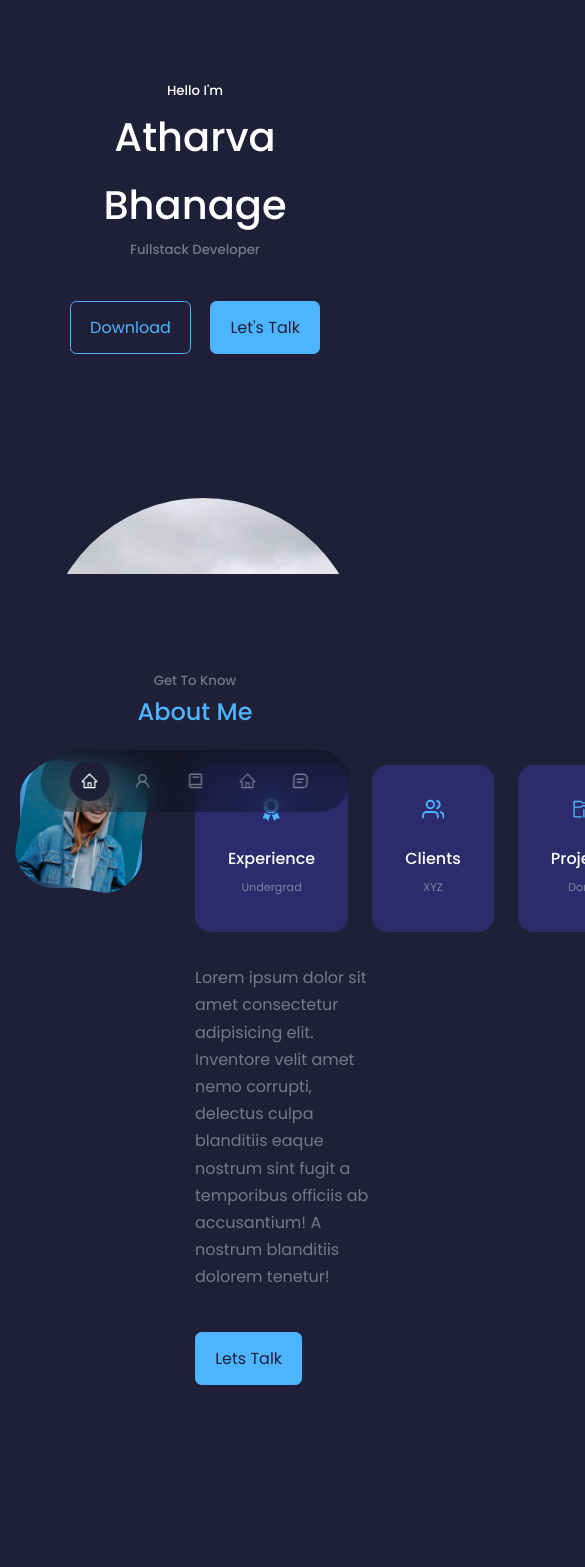
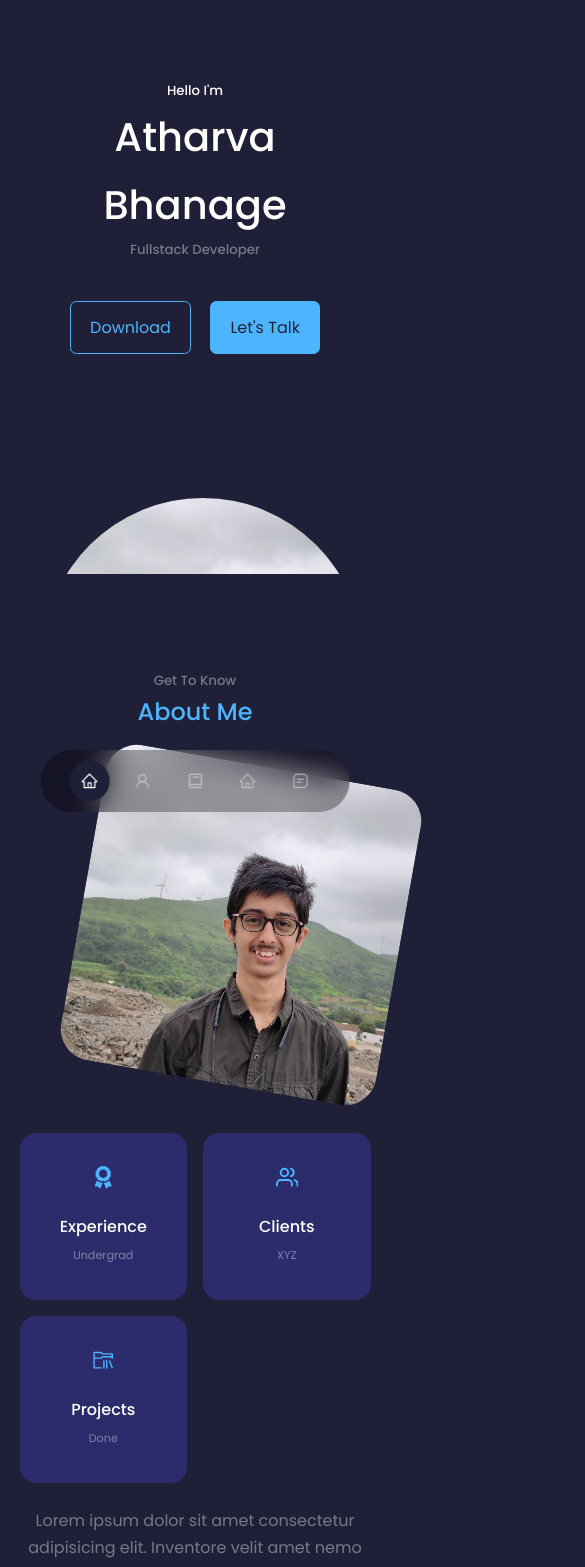
Before and after one commit to atharvabhanage02/Portfolio, a React (Create React App) app: page / in a window 390 px wide. Shown: the top 1567 px of the page, 585 px wide, since content can reach past the window. Built offline with nearby package versions, Linux system fonts and the light colour scheme.

Commit message:
style : About component responsiveness

```diff
--- a/src/Components/About/About.jsx
+++ b/src/Components/About/About.jsx
@@ -1,6 +1,8 @@
 import React from "react";
 import "./about.css";
 import ABOUTIMG from "../../assets/me-about.jpg";
+import MEIMG from "../../assets/img-with-bg.jpg";
+import ME from "../../assets/me.jpg";
 import { FaAward } from "react-icons/fa";
 import { FiUsers } from "react-icons/fi";
 import { VscFolderLibrary } from "react-icons/vsc";
@@ -12,7 +14,7 @@ const About = () => {
       <div className="container about__container">
         <div className="about__me">
           <div className="about__me-image">
-            <img src={ABOUTIMG} alt="" />
+            <img src={ME} alt="" />
           </div>
         </div>
         <div className="about__content">
--- a/src/Components/About/about.css
+++ b/src/Components/About/about.css
@@ -4,25 +4,27 @@
   gap: 15%;
 }
 .about__me {
-  width: 100%;
-  aspect-ratio: 1/1;
+  /* width: 100%; */
+  /* aspect-ratio: 1/1; */
   border-radius: 2rem;
-  background: linear-gradient(
+  /* background: linear-gradient(
     45deg,
     transparent,
     var(--primary-color),
     transparent
-  );
+  ); */
   display: grid;
-  place-items: center;
+  /* place-items: center; */
 }
-.about__me-image {
+.about__me-image > img {
+  width: 20rem;
+  height: 20rem;
   border-radius: 2rem;
   overflow: hidden;
   transform: rotate(10deg);
   transition: var(--transition);
 }
-.about__me-image:hover {
+.about__me-image > img:hover {
   transform: rotate(0deg);
 }
 .about__cards {
@@ -59,3 +61,35 @@
   margin: 2rem 0 2.6rem;
   color: var(--color-light);
 }
+/*  Media Queries */
+/* for medium devices */
+@media screen and (max-width: 1024px) {
+  .about__container {
+    grid-template-columns: 1fr;
+    gap: 0;
+  }
+  .about__me {
+    width: 50%;
+    margin: 2rem auto 4rem;
+  }
+  .about__content p {
+    margin: 1rem 0 1.5rem;
+  }
+}
+/* For small devices */
+@media screen and (max-width: 600px) {
+  .about__me {
+    width: 65%;
+    margin: 0 auto 3rem;
+  }
+  .about__cards {
+    grid-template-columns: 1fr 1fr;
+    gap: 1rem;
+  }
+  .about__content {
+    text-align: center;
+  }
+  .about__content p {
+    margin: 1.5rem 0;
+  }
+}
```
